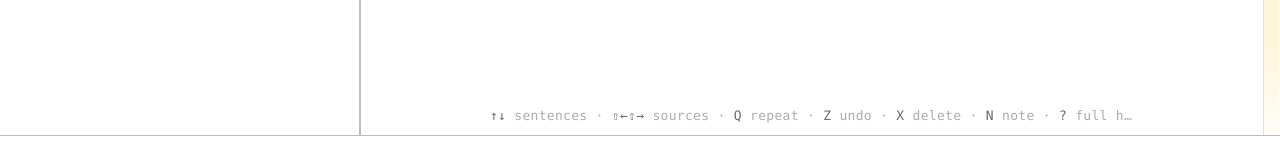
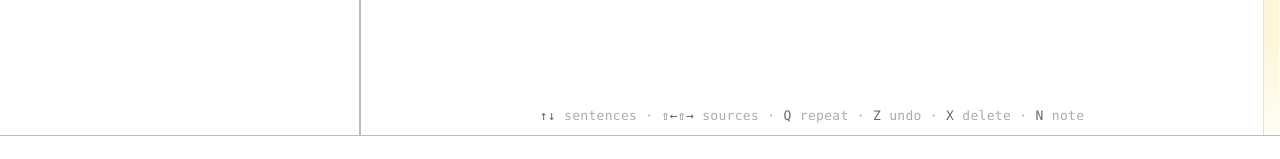
Before and after one commit to januarharianto/annotation-coding-environment, a Python web app: template src/ace/templates/coding.html in a window 1280 px wide. Shown: the part 641-800 px from the top of the page. Run offline with Jinja, Linux system fonts and the light colour scheme; the template is opened without the code that fills it, so the values that code supplies are empty.

Commit message:
style(coding): drop '? full help' from the legend
Was getting truncated on narrow text panels. Full reference is still
one keypress away via the existing ? modal.

```diff
--- a/src/ace/templates/coding.html
+++ b/src/ace/templates/coding.html
@@ -201,7 +201,7 @@ rect.ace-flash-{{ code["id"] }} {
           {% for code in margin_codes %}{% if not loop.first %}<span class="ace-code-sep"> · </span>{% endif %}<span class="ace-code-chip" data-code-id="{{ code['code_id'] }}" data-colour="{{ code['colour'] }}" style="color: {{ code['colour'] }};">{{ code['code_name'] }}</span>{% endfor %}
         </div>
         {% endif %}
-        <div class="ace-legend" aria-hidden="true"><span class="k">&uarr;&darr;</span> sentences &middot; <span class="k">&#8679;&larr;&#8679;&rarr;</span> sources &middot; <span class="k">Q</span> repeat &middot; <span class="k">Z</span> undo &middot; <span class="k">X</span> delete &middot; <span class="k">N</span> note &middot; <span class="k">?</span> full help</div>
+        <div class="ace-legend" aria-hidden="true"><span class="k">&uarr;&darr;</span> sentences &middot; <span class="k">&#8679;&larr;&#8679;&rarr;</span> sources &middot; <span class="k">Q</span> repeat &middot; <span class="k">Z</span> undo &middot; <span class="k">X</span> delete &middot; <span class="k">N</span> note</div>
       </main>
       {% endblock %}
 
```
